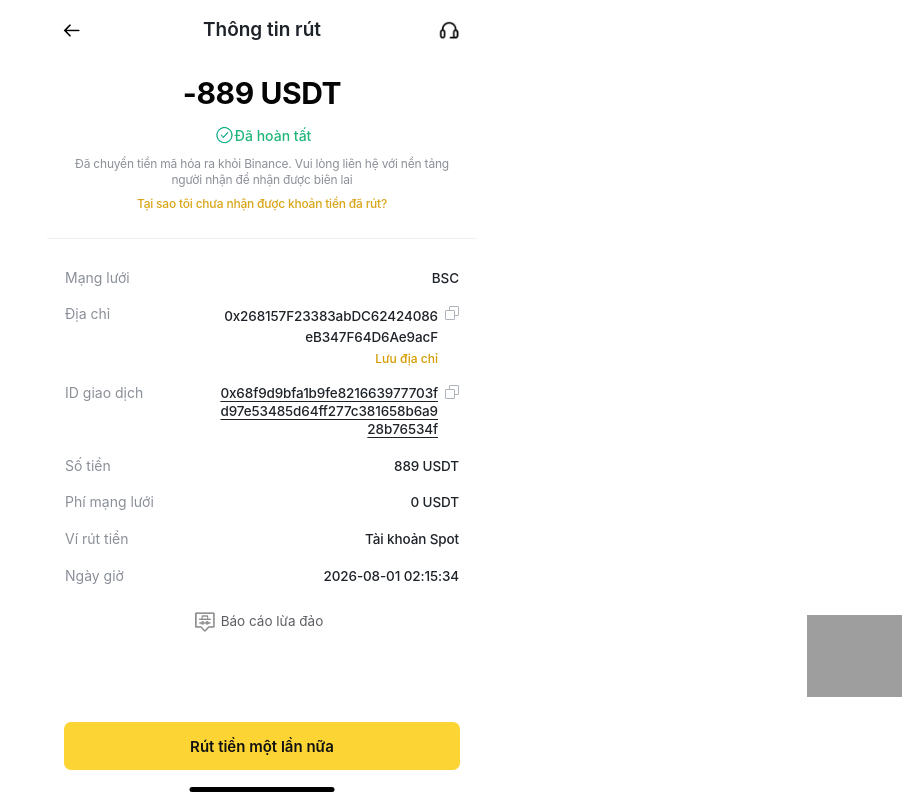
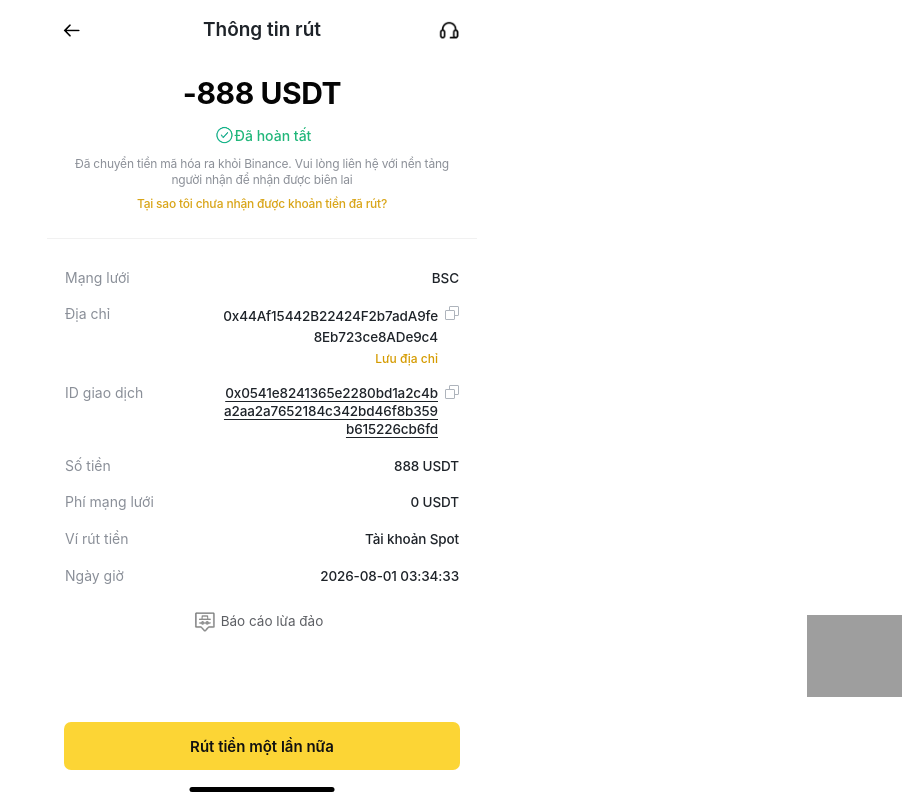
Before and after one commit to Duythang220911/binance, a React app: page withdraw-money2.html in a window 1280 px wide. Shown: the whole page, without its empty margins (378-1280 px from the left). Built offline with nearby package versions, Linux system fonts and the light colour scheme; grey boxes are pictures that could not be loaded.

Commit message:
Update withdraw-money2.html

```diff
--- a/withdraw-money2.html
+++ b/withdraw-money2.html
@@ -50,7 +50,7 @@
     </header>
 
     <section class="summary">
-      <div class="amount">-889 USDT</div>
+      <div class="amount">-888 USDT</div>
 
      <div class="status">
   <img src="img/images/check-success.png"
@@ -82,7 +82,7 @@
     <div class="detail-value">
       <div class="value-stack">
         <strong class="break-text">
-          0x268157F23383abDC62424086eB347F64D6Ae9acF
+          0x44Af15442B22424F2b7adA9fe8Eb723ce8ADe9c4
         </strong>
         <em class="save-address">Lưu địa chỉ</em>
       </div>
@@ -96,7 +96,7 @@
 
   <div class="detail-value">
     <strong class="break-text txid-text">
-      0x68f9d9bfa1b9fe821663977703fd97e53485d64ff277c381658b6a928b76534f
+      0x0541e8241365e2280bd1a2c4ba2aa2a7652184c342bd46f8b359b615226cb6fd
     </strong>
 
     <i class="copy-icon"></i>
@@ -105,7 +105,7 @@
 
   <div class="detail-row">
     <span>Số tiền</span>
-    <strong>889 USDT</strong>
+    <strong>888 USDT</strong>
   </div>
 
   <div class="detail-row">
@@ -120,7 +120,7 @@
 
   <div class="detail-row">
     <span>Ngày giờ</span>
-    <strong>2026-08-01 02:15:34 </strong>
+    <strong>2026-08-01 03:34:33 </strong>
   </div>
 </section>
 
```
